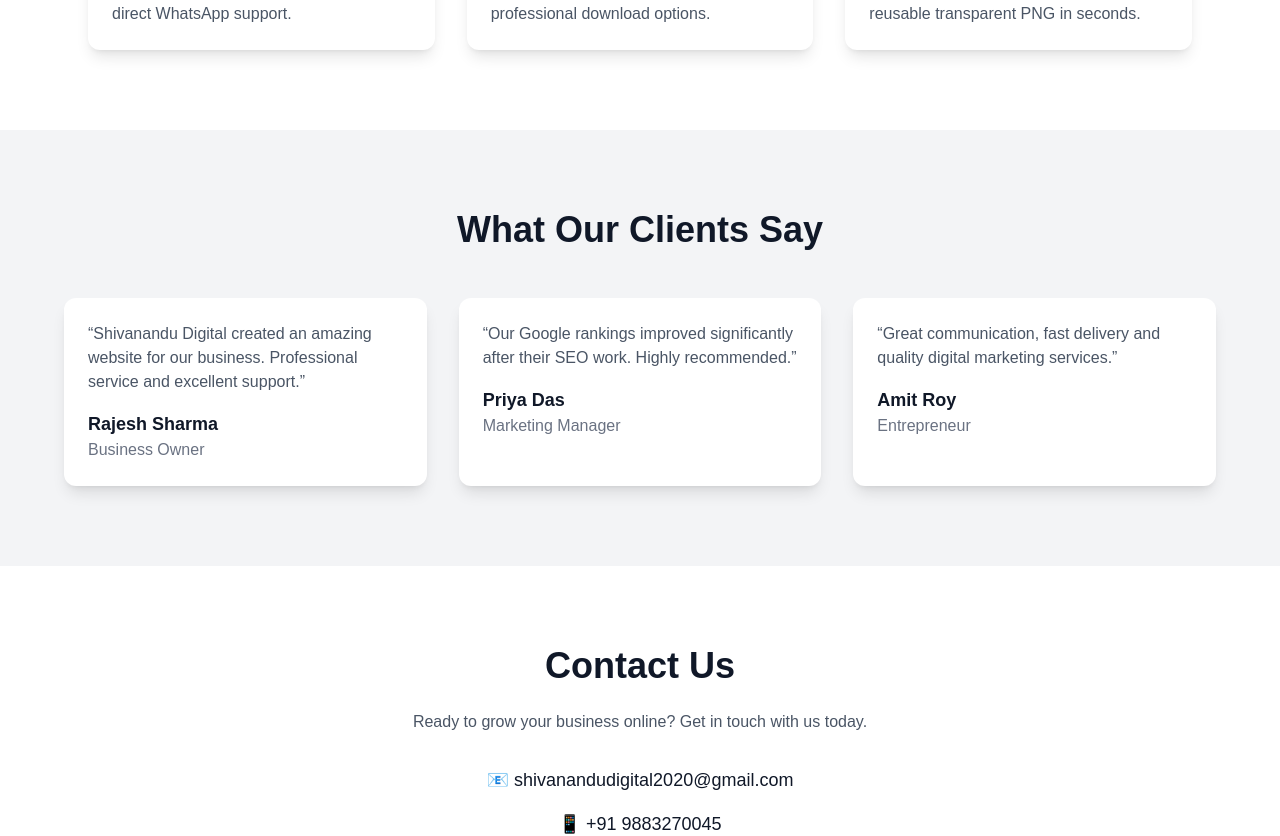
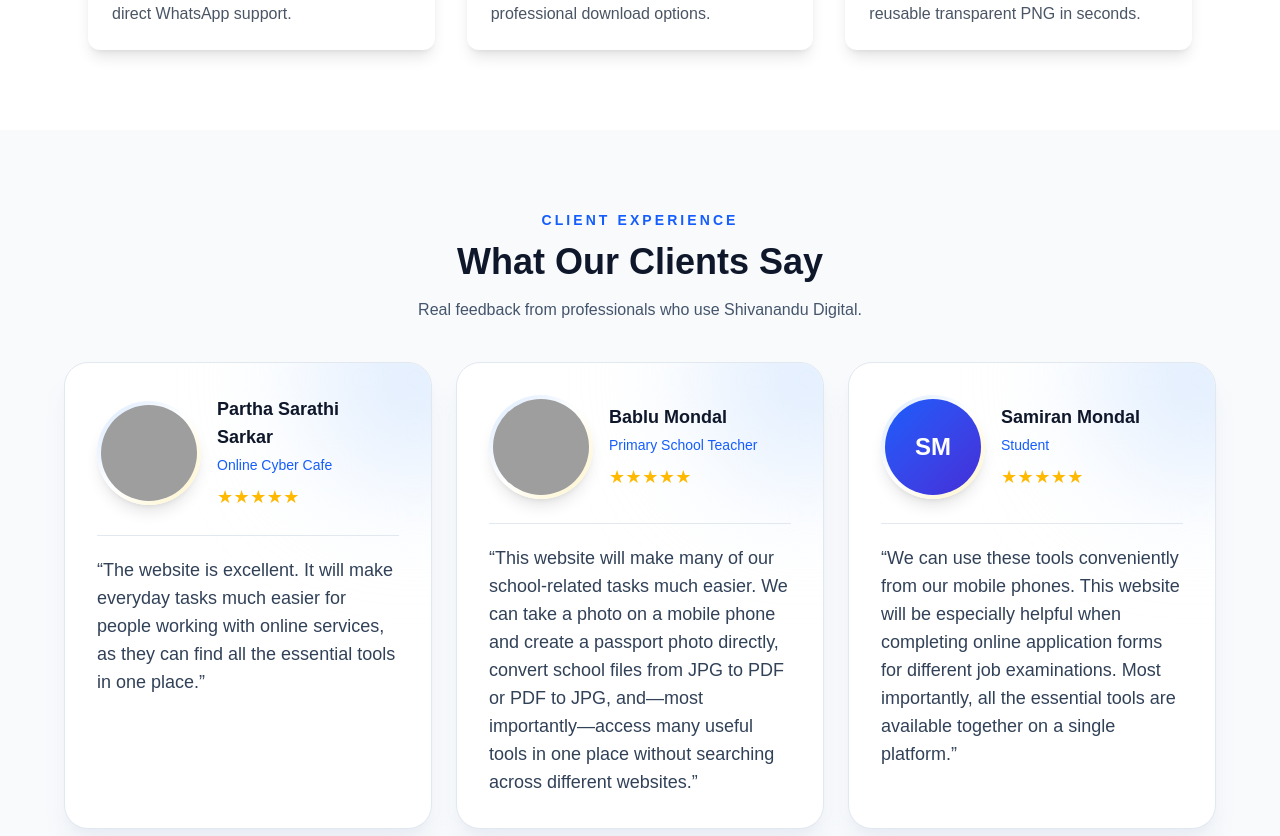
Before and after one commit to Shivanandudigital/Shivanandu--Digital, a Next.js app: page / in a window 1280 px wide. Shown: the part 4402-5238 px from the top of the page. Built offline with nearby package versions, Linux system fonts and the light colour scheme; grey boxes are pictures that could not be loaded.

Commit message:
Replace placeholder testimonials with real client reviews

```diff
--- a/app/page.tsx
+++ b/app/page.tsx
@@ -5,6 +5,7 @@ import About from "../components/About";
 import BrandStory from "../components/BrandStory";
 import Services from "../components/Services";
 import ContactForm from "../components/ContactForm";
+import Testimonials from "../components/Testimonials";
 export default function Home() {
   return (
     <>
@@ -96,56 +97,7 @@ export default function Home() {
   </div>
 </section>
 {/* Testimonials */}
-<section className="bg-gray-100 px-4 py-14 sm:px-6 sm:py-20">
-  <div className="max-w-6xl mx-auto">
-    <h2 className="mb-8 text-center text-3xl font-bold sm:mb-12 sm:text-4xl">
-      What Our Clients Say
-    </h2>
-
-    <div className="grid gap-6 sm:grid-cols-2 lg:grid-cols-3 lg:gap-8">
-
-      <div className="bg-white p-6 rounded-xl shadow-lg">
-        <p className="text-gray-600 mb-4">
-          &ldquo;Shivanandu Digital created an amazing website for our business.
-          Professional service and excellent support.&rdquo;
-        </p>
-        <h3 className="font-bold text-lg">
-          Rajesh Sharma
-        </h3>
-        <p className="text-gray-500">
-          Business Owner
-        </p>
-      </div>
-
-      <div className="bg-white p-6 rounded-xl shadow-lg">
-        <p className="text-gray-600 mb-4">
-          &ldquo;Our Google rankings improved significantly after their SEO work.
-          Highly recommended.&rdquo;
-        </p>
-        <h3 className="font-bold text-lg">
-          Priya Das
-        </h3>
-        <p className="text-gray-500">
-          Marketing Manager
-        </p>
-      </div>
-
-      <div className="bg-white p-6 rounded-xl shadow-lg">
-        <p className="text-gray-600 mb-4">
-          &ldquo;Great communication, fast delivery and quality digital marketing
-          services.&rdquo;
-        </p>
-        <h3 className="font-bold text-lg">
-          Amit Roy
-        </h3>
-        <p className="text-gray-500">
-          Entrepreneur
-        </p>
-      </div>
-
-    </div>
-  </div>
-</section>
+<Testimonials />
 
 {/* Floating WhatsApp Button */}
 <a
--- /dev/null
+++ b/components/Testimonials.tsx
@@ -0,0 +1,101 @@
+import Image from "next/image";
+
+const testimonials = [
+  {
+    name: "Partha Sarathi Sarkar",
+    role: "Online Cyber Cafe",
+    image: "/images/testimonials/partha-sarathi-sarkar.png",
+    review:
+      "The website is excellent. It will make everyday tasks much easier for people working with online services, as they can find all the essential tools in one place.",
+  },
+  {
+    name: "Bablu Mondal",
+    role: "Primary School Teacher",
+    image: "/images/testimonials/bablu-mondal.png",
+    review:
+      "This website will make many of our school-related tasks much easier. We can take a photo on a mobile phone and create a passport photo directly, convert school files from JPG to PDF or PDF to JPG, and—most importantly—access many useful tools in one place without searching across different websites.",
+  },
+  {
+    name: "Samiran Mondal",
+    role: "Student",
+    initials: "SM",
+    review:
+      "We can use these tools conveniently from our mobile phones. This website will be especially helpful when completing online application forms for different job examinations. Most importantly, all the essential tools are available together on a single platform.",
+  },
+];
+
+export default function Testimonials() {
+  return (
+    <section className="bg-slate-50 px-4 py-14 sm:px-6 sm:py-20">
+      <div className="mx-auto max-w-6xl">
+        <div className="text-center">
+          <p className="text-sm font-semibold uppercase tracking-[0.22em] text-blue-600">
+            Client Experience
+          </p>
+          <h2 className="mt-3 text-3xl font-bold text-slate-900 sm:text-4xl">
+            What Our Clients Say
+          </h2>
+          <p className="mx-auto mt-4 max-w-2xl text-slate-600">
+            Real feedback from professionals who use Shivanandu Digital.
+          </p>
+        </div>
+
+        <div className="mt-10 grid gap-6 md:grid-cols-2 xl:grid-cols-3">
+          {testimonials.map((testimonial) => (
+            <article
+              key={testimonial.name}
+              className="relative overflow-hidden rounded-3xl border border-slate-200 bg-white p-6 shadow-xl shadow-slate-200/60 sm:p-8"
+            >
+              <div
+                aria-hidden="true"
+                className="absolute -right-20 -top-20 h-48 w-48 rounded-full bg-blue-100 blur-3xl"
+              />
+
+              <div className="relative flex h-full flex-col">
+                <div className="flex items-center gap-4">
+                  <div className="shrink-0 rounded-full bg-gradient-to-br from-blue-100 via-white to-amber-100 p-1 shadow-lg">
+                    {testimonial.image ? (
+                      <Image
+                        src={testimonial.image}
+                        alt={testimonial.name}
+                        width={96}
+                        height={96}
+                        className="h-20 w-20 rounded-full object-cover object-top sm:h-24 sm:w-24"
+                      />
+                    ) : (
+                      <div
+                        className="flex h-20 w-20 items-center justify-center rounded-full bg-gradient-to-br from-blue-600 to-indigo-700 text-2xl font-bold text-white sm:h-24 sm:w-24"
+                        aria-label={`${testimonial.name} initials`}
+                      >
+                        {testimonial.initials}
+                      </div>
+                    )}
+                  </div>
+
+                  <div>
+                    <h3 className="text-lg font-bold text-slate-900">
+                      {testimonial.name}
+                    </h3>
+                    <p className="mt-1 text-sm font-medium text-blue-600">
+                      {testimonial.role}
+                    </p>
+                    <div
+                      className="mt-2 text-lg tracking-wide text-amber-400"
+                      aria-label="5 out of 5 stars"
+                    >
+                      <span aria-hidden="true">★★★★★</span>
+                    </div>
+                  </div>
+                </div>
+
+                <blockquote className="mt-6 flex-1 border-t border-slate-200 pt-5 text-base leading-7 text-slate-700 sm:text-lg">
+                  &ldquo;{testimonial.review}&rdquo;
+                </blockquote>
+              </div>
+            </article>
+          ))}
+        </div>
+      </div>
+    </section>
+  );
+}
```
Also changed, not shown: 2 other files (tests, documents, lock files or other folders).
